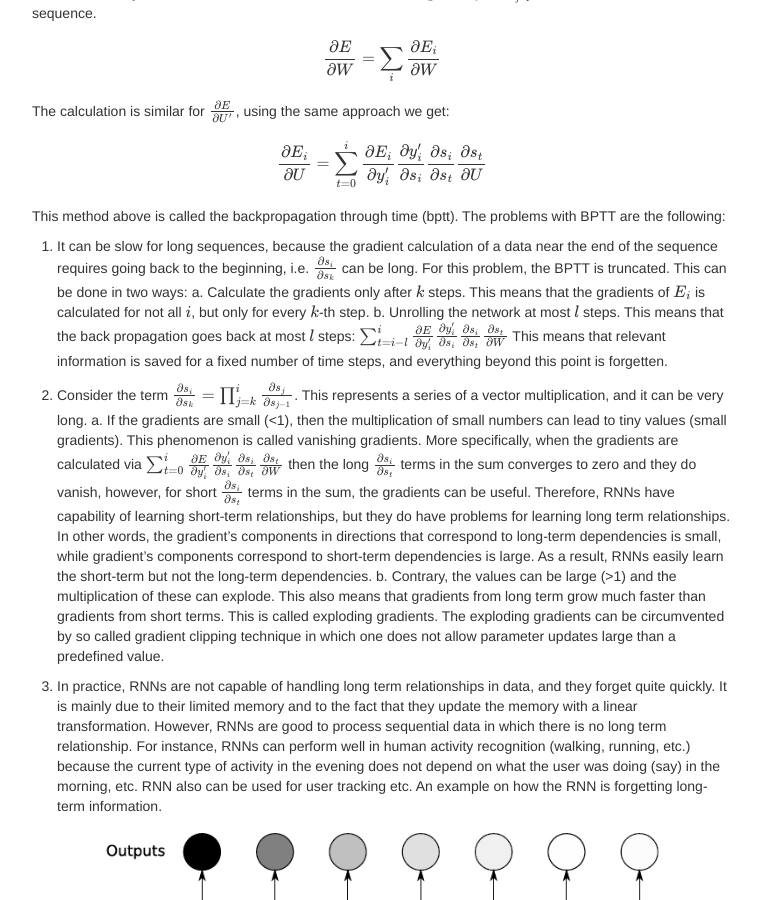
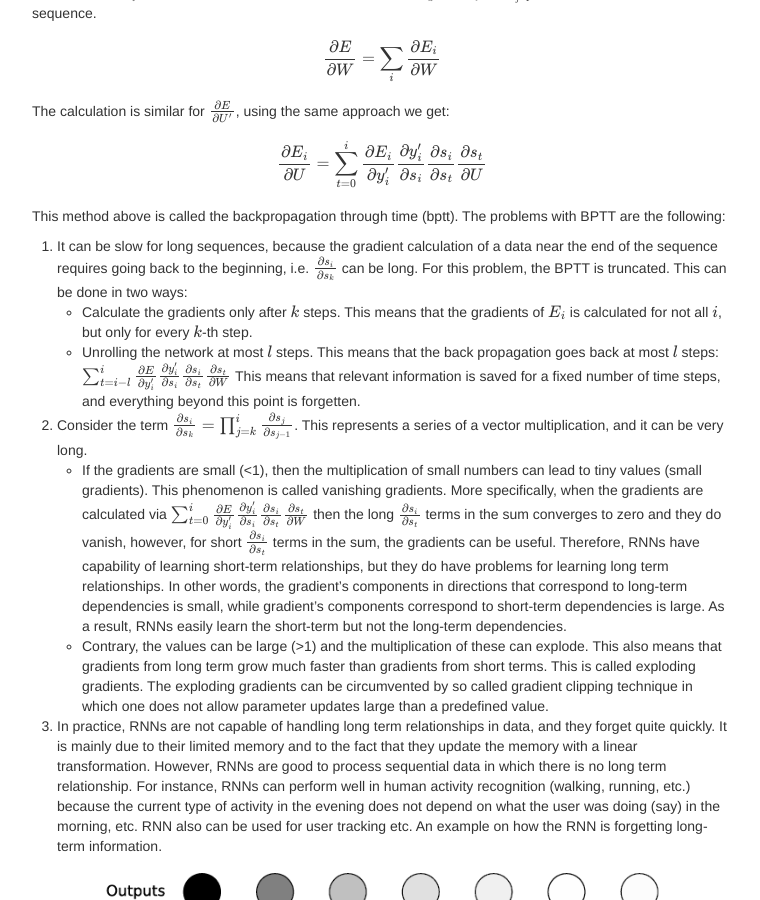
Before and after one commit to kfattila/kfattila.github.io, a Jekyll site: the page built from pages/RNN.md, in a window 1280 px wide and 900 px high, scrolled down 2770 px. Shown: the whole window, without its empty margins (258-1018 px from the left). Built offline with Jekyll 4.4.1, drawn with Linux system fonts in a browser that asks for light colours; nearby versions of some CDN libraries; comment, search, counter and statistics services are not loaded.

Commit message:
Lec notes

```diff
--- a/pages/RNN.md
+++ b/pages/RNN.md
@@ -60,14 +60,13 @@ The calculation is similar for \\(\frac{\partial E}{\partial U'}\\), using the s
 This method above is called the backpropagation through time (bptt).
 The problems with BPTT are the following:
 1. It can be slow for long sequences, because the gradient calculation of a data near the end of the sequence requires going back to the beginning, i.e. \\(\frac{\partial s_{i}}{\partial s_{k}}\\) can be long. For this problem, the BPTT is truncated. This can be done in two ways:
-	a. Calculate the gradients only after \\(k\\) steps. This means that the gradients of \\(E_{i}\\) is calculated for not all \\(i\\), but only for every \\(k\\)-th step.
-	b. Unrolling the network at most \\(l\\) steps. This means that the back propagation goes back at most \\(l\\) steps: \\(\sum_{t=i-l}^{i} \frac{\partial E}{\partial y_{i}'}\frac{\partial y_{i}'}{\partial s_{i}}\frac{\partial s_{i}}{\partial s_{t}}\frac{\partial s_{t}}{\partial W}\\)
-	This means that relevant information is saved for a fixed number of time steps, and everything beyond this point is forgetten.
+* Calculate the gradients only after \\(k\\) steps. This means that the gradients of \\(E_{i}\\) is calculated for not all \\(i\\), but only for every \\(k\\)-th step.
+* Unrolling the network at most \\(l\\) steps. This means that the back propagation goes back at most \\(l\\) steps: \\(\sum_{t=i-l}^{i} \frac{\partial E}{\partial y_{i}'}\frac{\partial y_{i}'}{\partial s_{i}}\frac{\partial s_{i}}{\partial s_{t}}\frac{\partial s_{t}}{\partial W}\\)
+This means that relevant information is saved for a fixed number of time steps, and everything beyond this point is forgetten.
 
 2. Consider the term \\(\frac{\partial s_{i}}{\partial s_{k}} = \prod_{j=k}^{i}\frac{\partial s_{j}}{\partial s_{j-1}}\\). This represents a series of a vector multiplication, and it can be very long.
-	a. If the gradients are small (<1), then the multiplication of small numbers can lead to tiny values (small gradients). This phenomenon is called vanishing gradients. More specifically, when the gradients are calculated via \\(\sum_{t=0}^{i} \frac{\partial E}{\partial y_{i}'} \frac{\partial y_{i}'}{\partial s_{i}} \frac{\partial s_{i}}{\partial s_{t}} \frac{\partial s_{t}}{\partial W}\\) then the long \\(\frac{\partial s_{i}}{\partial s_{t}}\\) terms in the sum converges to zero and they do vanish, however, for short \\(\frac{\partial s_{i}}{\partial s_{t}}\\) terms in the sum, the gradients can be useful. Therefore, RNNs have capability of learning short-term relationships, but they do have problems for learning long term relationships. In other words, the gradient's components in directions that correspond to long-term dependencies is small, while gradient's components correspond to short-term dependencies is large. As a result, RNNs easily learn the short-term but not the long-term dependencies.
-	b. Contrary, the values can be large (>1) and the multiplication of these can explode. This also means that gradients from long term grow much faster than gradients from short terms. This is called exploding gradients. The exploding gradients can be circumvented by so called gradient clipping technique in which one does not allow parameter updates large than a
-	predefined value.
+* If the gradients are small (<1), then the multiplication of small numbers can lead to tiny values (small gradients). This phenomenon is called vanishing gradients. More specifically, when the gradients are calculated via \\(\sum_{t=0}^{i} \frac{\partial E}{\partial y_{i}'} \frac{\partial y_{i}'}{\partial s_{i}} \frac{\partial s_{i}}{\partial s_{t}} \frac{\partial s_{t}}{\partial W}\\) then the long \\(\frac{\partial s_{i}}{\partial s_{t}}\\) terms in the sum converges to zero and they do vanish, however, for short \\(\frac{\partial s_{i}}{\partial s_{t}}\\) terms in the sum, the gradients can be useful. Therefore, RNNs have capability of learning short-term relationships, but they do have problems for learning long term relationships. In other words, the gradient's components in directions that correspond to long-term dependencies is small, while gradient's components correspond to short-term dependencies is large. As a result, RNNs easily learn the short-term but not the long-term dependencies.
+* Contrary, the values can be large (>1) and the multiplication of these can explode. This also means that gradients from long term grow much faster than gradients from short terms. This is called exploding gradients. The exploding gradients can be circumvented by so called gradient clipping technique in which one does not allow parameter updates large than a predefined value.
 
 3. In practice, RNNs are not capable of handling long term relationships in data, and they forget quite quickly. It is mainly due to their limited memory and to the fact that they update the memory with a linear transformation. However, RNNs are good to process sequential data in which there is no long term relationship. For instance, RNNs can perform well in human activity recognition (walking, running, etc.) because the current type of activity in the evening does not depend on what the user was doing (say) in the morning, etc. RNN also can be used for user tracking etc. An example on how the RNN is forgetting long-term information.
 
```
